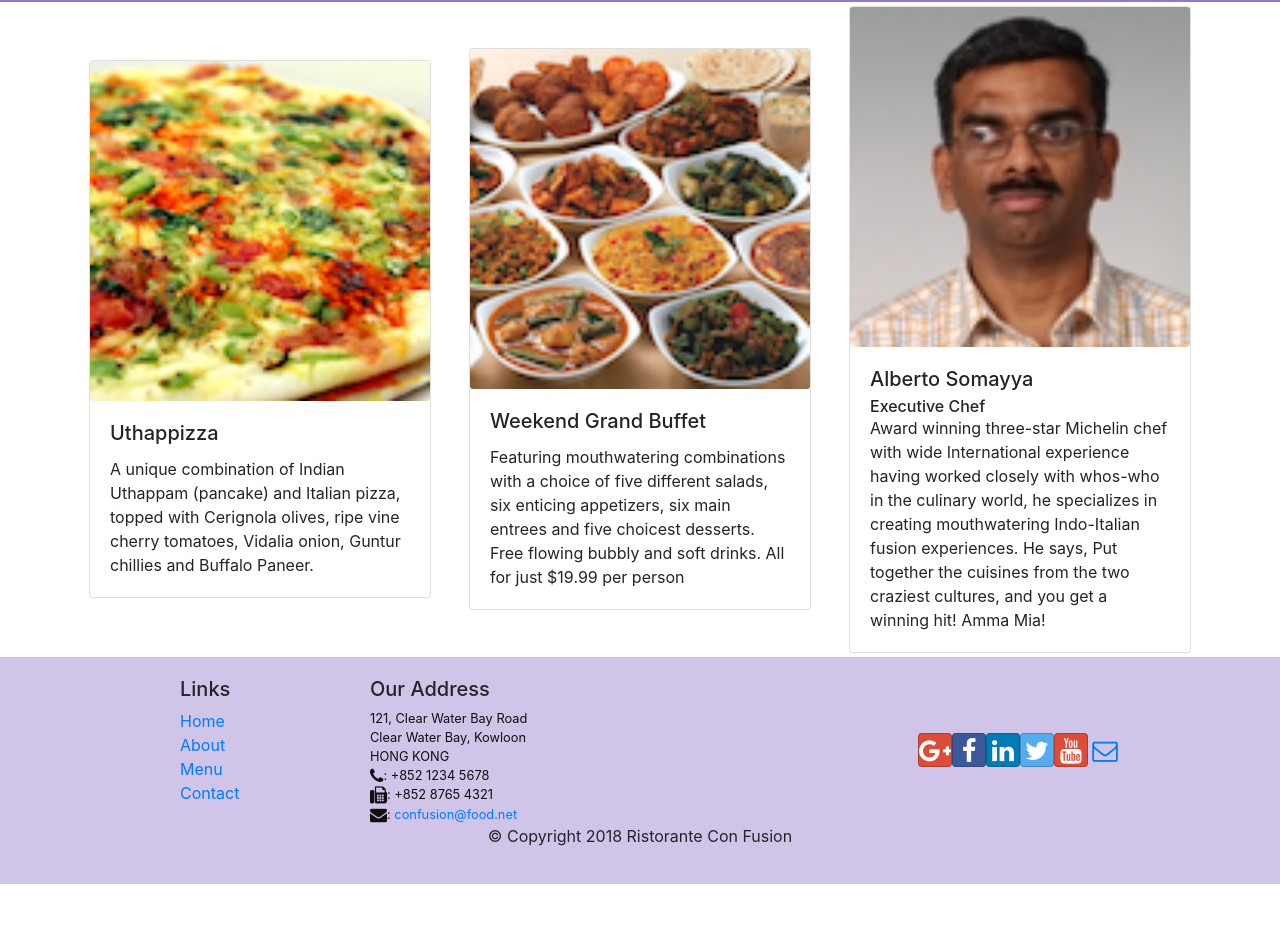
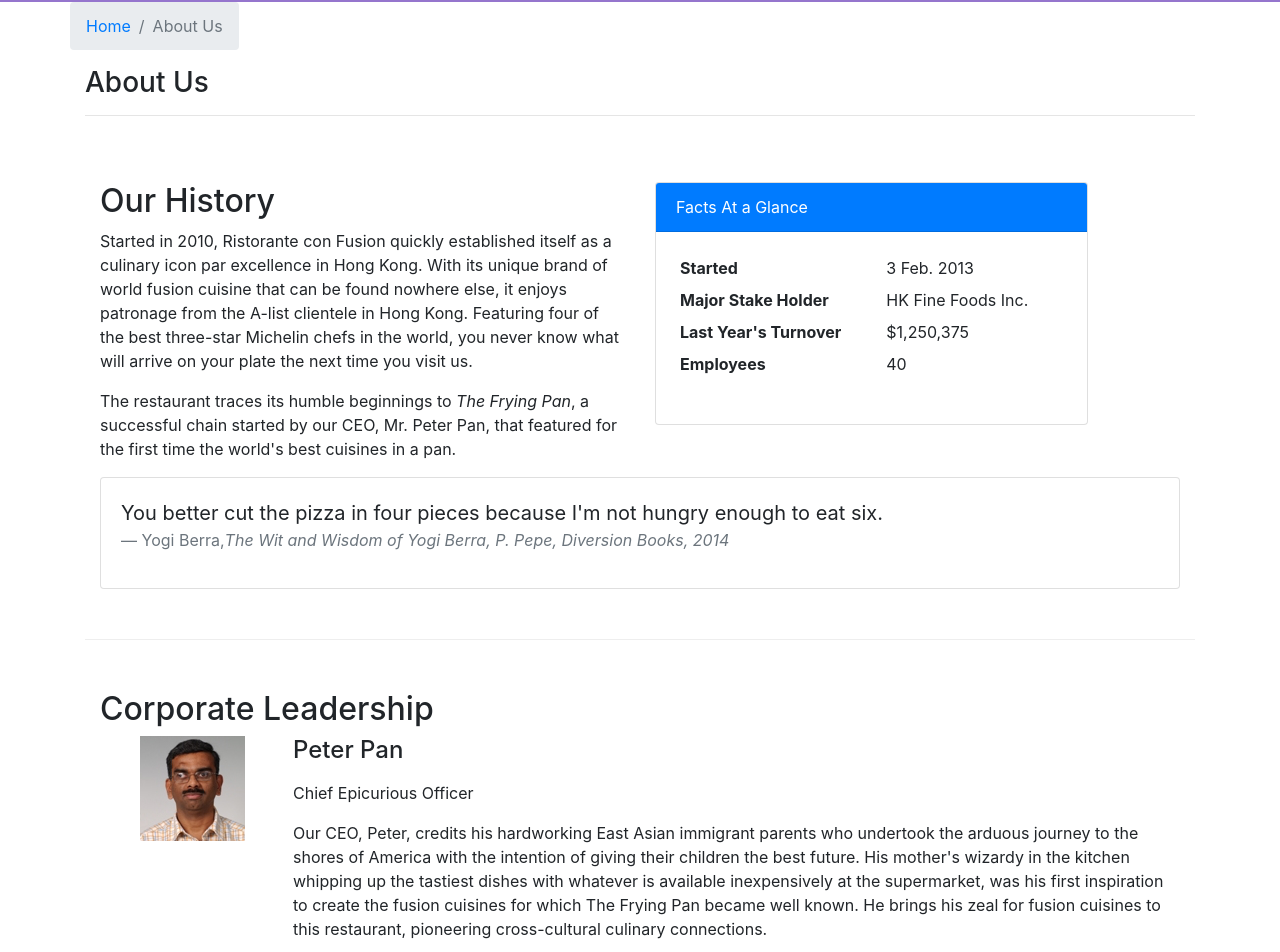
Before and after one commit to merito1998brigit/restaurant, a React (Create React App) app: page /aboutus in a window 1280 px wide. Before the commit this address led to /home. Shown: the part 340-1292 px from the top of the page. Before the commit the page ends 1224 px from the top, so only its background shows below. Built offline with nearby package versions, Linux system fonts and the light colour scheme.

Commit message:
assignment2

```diff
--- /dev/null
+++ b/src/components/Aboutcomponent.js
@@ -0,0 +1,101 @@
+import React from 'react';
+import { Breadcrumb, BreadcrumbItem, Card, CardBody, CardHeader, Media } from 'reactstrap';
+import { Link } from 'react-router-dom';
+
+const Renderleader= ({leader}) =>{
+
+        return (
+           <div>
+                 {leader.map((leader)=>{
+                     return(
+                        <Media >
+                        <Media left middle>
+                           <Media object src={leader.image} alt={leader.name}/>
+                        </Media>
+                        <Media body className="ml-5">
+                             <Media heading>{leader.name}</Media>
+                             <Media title className="mt-3 mb-3">{leader.designation}</Media>
+                                     <p>{leader.description}</p>
+                            </Media>
+                      </Media>
+                     )
+                 }
+
+                 )}
+           </div>
+
+        );
+
+
+}
+
+
+
+function About(props) {
+
+
+    return(
+        <div className="container">
+            <div className="row">
+                <Breadcrumb>
+                    <BreadcrumbItem><Link to="/home">Home</Link></BreadcrumbItem>
+                    <BreadcrumbItem active>About Us</BreadcrumbItem>
+                </Breadcrumb>
+                <div className="col-12">
+                    <h3>About Us</h3>
+                    <hr />
+                </div>
+            </div>
+            <div className="row row-content">
+                <div className="col-12 col-md-6">
+                    <h2>Our History</h2>
+                    <p>Started in 2010, Ristorante con Fusion quickly established itself as a culinary icon par excellence in Hong Kong. With its unique brand of world fusion cuisine that can be found nowhere else, it enjoys patronage from the A-list clientele in Hong Kong.  Featuring four of the best three-star Michelin chefs in the world, you never know what will arrive on your plate the next time you visit us.</p>
+                    <p>The restaurant traces its humble beginnings to <em>The Frying Pan</em>, a successful chain started by our CEO, Mr. Peter Pan, that featured for the first time the world's best cuisines in a pan.</p>
+                </div>
+                <div className="col-12 col-md-5">
+                    <Card>
+                        <CardHeader className="bg-primary text-white">Facts At a Glance</CardHeader>
+                        <CardBody>
+                            <dl className="row p-1">
+                                <dt className="col-6">Started</dt>
+                                <dd className="col-6">3 Feb. 2013</dd>
+                                <dt className="col-6">Major Stake Holder</dt>
+                                <dd className="col-6">HK Fine Foods Inc.</dd>
+                                <dt className="col-6">Last Year's Turnover</dt>
+                                <dd className="col-6">$1,250,375</dd>
+                                <dt className="col-6">Employees</dt>
+                                <dd className="col-6">40</dd>
+                            </dl>
+                        </CardBody>
+                    </Card>
+                </div>
+                <div className="col-12">
+                    <Card>
+                        <CardBody className="bg-faded">
+                            <blockquote className="blockquote">
+                                <p className="mb-0">You better cut the pizza in four pieces because
+                                    I'm not hungry enough to eat six.</p>
+                                <footer className="blockquote-footer">Yogi Berra,
+                                <cite title="Source Title">The Wit and Wisdom of Yogi Berra,
+                                    P. Pepe, Diversion Books, 2014</cite>
+                                </footer>
+                            </blockquote>
+                        </CardBody>
+                    </Card>
+                </div>
+            </div>
+            <div className="row row-content">
+                <div className="col-12">
+                    <h2>Corporate Leadership</h2>
+                </div>
+                <div className="col-12">
+                    <Media list>
+                        <Renderleader leader={props.leaders}/>
+                    </Media>
+                </div>
+            </div>
+        </div>
+    );
+}
+
+export default About;
--- a/src/components/Headercomponent.js
+++ b/src/components/Headercomponent.js
@@ -1,5 +1,5 @@
 import React, { Component } from "react";
-import {Navbar, NavbarBrand, Jumbotron,Nav, NavbarToggler, Collapse, NavItem} from 'reactstrap';
+import {Navbar, NavbarBrand, Jumbotron,Nav, NavbarToggler, Collapse, NavItem, Button} from 'reactstrap';
 import {NavLink} from 'react-router-dom';
 
 class Header extends Component{
@@ -55,6 +55,9 @@
                                               <h1>Ristorant con fusion</h1>
                                               <p>We take inspiration from the World's best cuisines, and create a unique fusion experience. Our lipsmacking creations will tickle your culinary senses!</p>
                                         </div>
+                                        <div className="col-12 col-sm-6 align-self-center">
+                                               <Button className="btn btn-warning ml-5 btn-md">Reserve Table</Button>
+                                        </div>
                                 </div>
                         </div>
                  </Jumbotron>
--- a/src/components/Maincomponent.js
+++ b/src/components/Maincomponent.js
@@ -10,6 +10,7 @@
 import {LEADERS} from '../shared/leaders';
 import {Switch , Router , Redirect, Route} from 'react-router-dom';
 import DishDetail from './Dishdetailcomponent';
+import About from './Aboutcomponent';
 class Main extends Component{
   constructor(props){
     super(props);
@@ -45,6 +46,7 @@
           <Switch>
               <Route path="/home" component={Homepage}/>
               <Route path="/contactus" component={Contact}/>}/>
+              <Route path="/aboutus" component={() => <About leaders={this.state.leaders }/>}/>
               <Route exact path="/menu" component={() => <Menu dishes={this.state.dishes}/>}/>
               <Route path="/menu/:dishId" component={Dishwithid}/>
               <Redirect to="/home"/>
```
